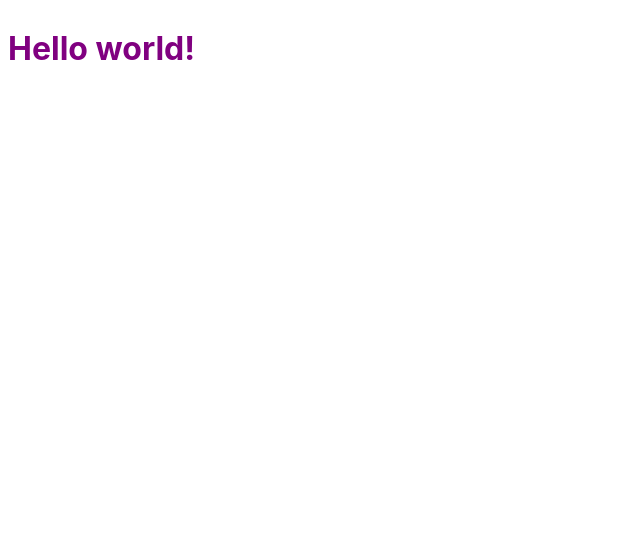
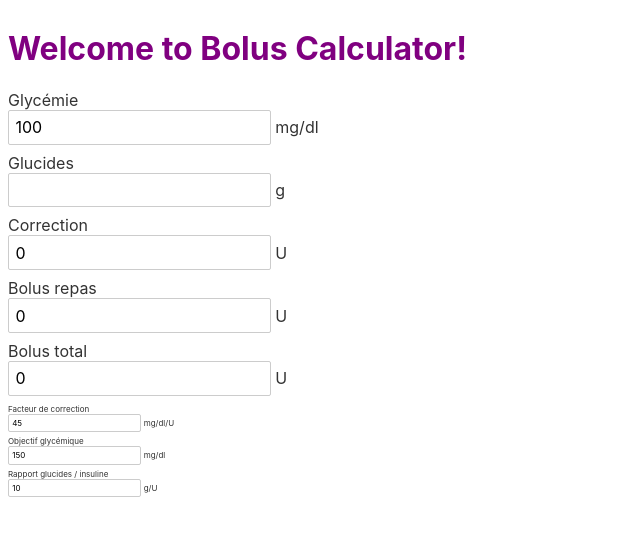
Before and after one commit to parmentf/bolus-calculator, a Svelte app: page / in a window 1280 px wide. Shown: the top 536 px of the page, without its empty margins (0-640 px from the left). Built offline with nearby package versions, Linux system fonts and the light colour scheme.

Commit message:
:sparkles: Make it really work.
That a simple step, but a real one.

```diff
--- a/public/index.html
+++ b/public/index.html
@@ -4,7 +4,7 @@
 	<meta charset='utf8'>
 	<meta name='viewport' content='width=device-width'>
 
-	<title>Svelte app</title>
+	<title>Bolus calculator</title>
 
 	<link rel='icon' type='image/png' href='/favicon.png'>
 	<link rel='stylesheet' href='/global.css'>
--- a/src/App.svelte
+++ b/src/App.svelte
@@ -1,4 +1,5 @@
 <script>
+	import BolusCalculator from './BolusCalculator.svelte';
 	export let name;
 </script>
 
@@ -8,4 +9,6 @@
 	}
 </style>
 
-<h1>Hello {name}!</h1>
+<h1>Welcome to {name}!</h1>
+
+<BolusCalculator/>
--- /dev/null
+++ b/src/BolusCalculator.svelte
@@ -0,0 +1,75 @@
+<script>
+    let glycemie = 100; // mg/dl
+    let glucides; // g
+    let facteurCorrection = 45; // Facteur de correction mg/dl/U
+    let objectif = 150; // Objectif glycémique mg/dl
+    let rapportInsulineGlucides = 10; // g / U
+    let correction = 0; // U
+    let repas = 0; // U
+
+    function calculeCorrection() {
+        correction = glycemie > objectif
+            ? (glycemie - objectif) / facteurCorrection
+            : 0;
+    }
+
+    function calculeRepas() {
+        repas = glucides / rapportInsulineGlucides;
+    }
+</script>
+
+<style>
+.settings {
+    font-size: 50%;
+}
+</style>
+
+<span>
+    <label for="glycemie">Glycémie</label>
+    <input type="number" bind:value={glycemie} on:change={calculeCorrection} id="glycemie">
+    <span>mg/dl</span>
+</span>
+
+<span>
+    <label for="glucides">Glucides</label>
+    <input type="number" bind:value={glucides} on:change={calculeRepas} id="glucides">
+    <span>g</span>
+</span>
+
+<span>
+    <label for="correction">Correction</label>
+    <input type="number" value={correction} id="correction">
+    <span>U</span>
+</span>
+
+<span>
+    <label for="repas">Bolus repas</label>
+    <input type="number" value={repas} id="repas">
+    <span>U</span>
+</span>
+
+<span>
+    <label for="bolus">Bolus total</label>
+    <input type="number" value={correction + repas} id="bolus">
+    <span>U</span>
+</span>
+
+<div class="settings">
+    <span>
+        <label for="facteurCorrection">Facteur de correction</label>
+        <input type="number" bind:value={facteurCorrection} on:change={calculeCorrection} id="facteurCorrection">
+        <span>mg/dl/U</span>
+    </span>
+
+    <span>
+        <label for="objectif">Objectif glycémique</label>
+        <input type="number" bind:value={objectif} on:change={calculeCorrection} id ="objectif">
+        <span>mg/dl</span>
+    </span>
+
+    <span>
+        <label for="rapport">Rapport glucides / insuline</label>
+        <input type="number" bind:value={rapportInsulineGlucides} on:change={calculeRepas} id="rapport">
+        <span>g/U</span>
+    </span>
+</div>
--- a/src/main.js
+++ b/src/main.js
@@ -3,7 +3,7 @@ import App from './App.svelte';
 const app = new App({
 	target: document.body,
 	props: {
-		name: 'world'
+		name: 'Bolus Calculator'
 	}
 });
 
```
